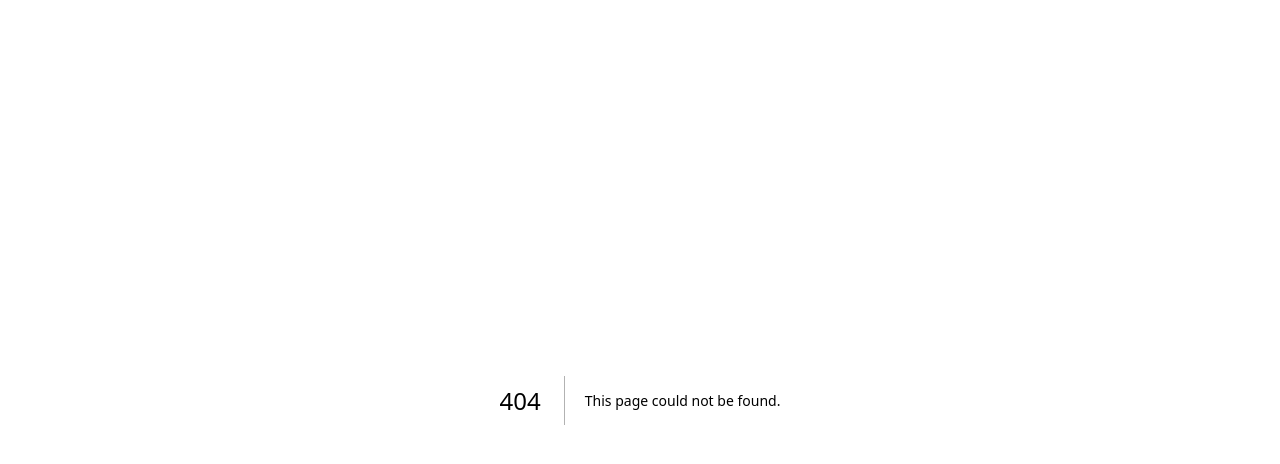
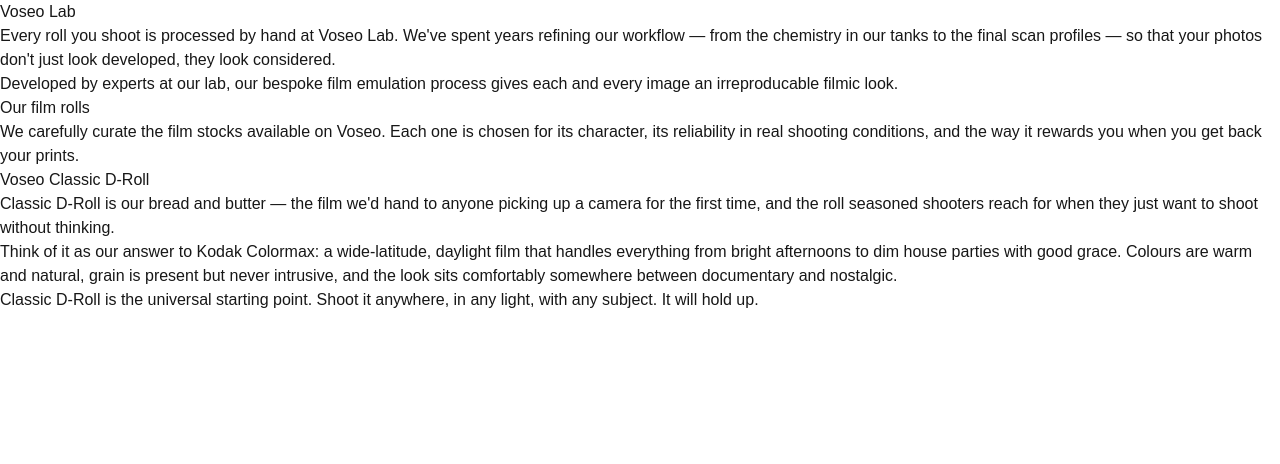
Before and after one commit to Momento-Repo/voseo-web, a Next.js app: page /our-look in a window 1280 px wide. Before the commit this address had no page. Shown: the top 464 px of the page. Built offline with nearby package versions, Linux system fonts and the light colour scheme.

Commit message:
privacy updates

```diff
--- a/src/app/(pages)/privacy-policy/page.tsx
+++ b/src/app/(pages)/privacy-policy/page.tsx
@@ -1,7 +1,7 @@
 import type { Metadata } from "next";
 
 export const metadata: Metadata = {
-  title: "Privacy Policy — Voseo",
+  title: "Privacy Policy - Voseo",
 };
 
 export default function PrivacyPolicyPage() {
@@ -13,13 +13,13 @@
         understand what data we collect, why we collect it, and what your
         rights are in relation to it.
       </p>
-      <p>Last updated: 27 December 2025</p>
+      <p>Last updated: 15 October 2026</p>
 
       <nav>
         <h2>Table of contents</h2>
         <ul>
           <li><a href="#owner-and-controller">Owner and Data Controller</a></li>
-          <li><a href="#types-of-data">Types of Data collected</a></li>
+          <li><a href="#types-of-data">Type of Data we collect</a></li>
           <li><a href="#mode-and-place">Mode and place of processing the Data</a></li>
           <li><a href="#purposes">The purposes of processing</a></li>
           <li><a href="#detailed-info">Detailed information on the processing of Personal Data</a></li>
@@ -59,11 +59,14 @@
         </p>
         <ul>
           <li>Email address</li>
-          <li>Usage Data</li>
+          <li>Usage Data, including app interaction and analytics events</li>
           <li>First name</li>
           <li>Last name</li>
           <li>Country</li>
-          <li>Device information</li>
+          <li>
+            Device information, including device or app identifiers used for
+            analytics
+          </li>
           <li>Data communicated while using the service</li>
           <li>Camera permission</li>
         </ul>
@@ -87,7 +90,7 @@
           welcome to contact the Owner.
         </p>
         <p>
-          Any use of Cookies – or of other tracking tools — by this
+          Any use of Cookies – or of other tracking tools - by this
           Application or by the owners of third-party services used by this
           Application serves the purpose of providing the Service required by
           the User, in addition to any other purposes described in the
@@ -155,6 +158,7 @@
         <ul>
           <li>Beta Testing</li>
           <li>Device permissions for Personal Data access</li>
+          <li>Analytics and measurement, if the User opts in</li>
         </ul>
       </section>
 
@@ -199,6 +203,67 @@
         </p>
         <ul>
           <li>Personal Data processed: Camera permission</li>
+        </ul>
+
+        <h3>Google Analytics for Firebase (GA4)</h3>
+        <p>
+          If the User opts in to <strong>Analytics &amp; Diagnostics</strong>,
+          this Application uses Google Analytics for Firebase, which provides
+          analytics and measurement services, including reporting through
+          Google Analytics 4 (GA4). Analytics collection is controlled
+          according to the User&apos;s choice. The User can decline analytics
+          or withdraw consent later using the analytics setting in the
+          Application.
+        </p>
+        <p>
+          Analytics may include information about how the User uses the
+          Application, such as onboarding activity, sign-in or sign-up events,
+          and checkout or purchase events. Event information can include the
+          sign-in method or product identifier. Google Analytics may also
+          process technical Usage Data, such as device, app, and pseudonymous
+          identifiers, to provide its service and measure app and campaign
+          performance. This information is not intended to include the
+          User&apos;s name, email address, or payment details as analytics
+          event data.
+        </p>
+        <p>
+          On iOS, the Application may request permission through Apple&apos;s
+          App Tracking Transparency framework when the User opts in to
+          analytics. The User&apos;s App Tracking Transparency choice is
+          separate from the analytics choice. Voseo&apos;s analytics setting
+          controls analytics collection; the tracking permission is used to
+          determine whether related advertising consent signals can be
+          enabled. On Android, those advertising consent signals are based on
+          the User&apos;s analytics choice.
+        </p>
+        <p>
+          The analytics choice can be changed at any time in the
+          Application&apos;s preferences. If the User withdraws analytics
+          consent, the Application disables analytics collection and requests
+          that analytics data stored on the device be reset. This does not
+          necessarily delete data already received by Google; Users may
+          contact the Owner to exercise any applicable data rights.
+        </p>
+        <ul>
+          <li>
+            Service provider: Google (Google Analytics for Firebase / Google
+            Analytics 4)
+          </li>
+          <li>
+            Personal Data processed: Usage Data, device and app information,
+            analytics events, and device or app identifiers
+          </li>
+          <li>
+            Purpose of processing: to understand use of the Application,
+            improve its performance, and measure campaign performance
+          </li>
+          <li>
+            Place of processing: data may be processed in countries where
+            Google or its service providers operate, including the United
+            States. For further information about international transfers and
+            safeguards, Users may consult the relevant Google privacy and
+            data-processing information or contact the Owner.
+          </li>
         </ul>
       </section>
 
@@ -245,6 +310,11 @@
           whether the provision of Personal Data is a statutory or
           contractual requirement, or a requirement necessary to enter into a
           contract.
+        </p>
+        <p>
+          For Google Analytics for Firebase analytics described in this
+          policy, the legal basis is the User&apos;s consent. The User may
+          decline or withdraw that consent as described above.
         </p>
 
         <h3>Further information about retention time</h3>
@@ -442,8 +512,8 @@
         <h2>Definitions and legal references</h2>
         <p>
           <strong>Personal Data (or Data).</strong> Any information that
-          directly, indirectly, or in connection with other information —
-          including a personal identification number — allows for the
+          directly, indirectly, or in connection with other information -
+          including a personal identification number - allows for the
           identification or identifiability of a natural person.
         </p>
         <p>
--- /dev/null
+++ b/src/app/our-look/page.tsx
@@ -0,0 +1,48 @@
+import type { Metadata } from "next";
+
+export const metadata: Metadata = {
+  title: "Voseo Lab — Processing & Film",
+};
+
+export default function LabPage() {
+  return (
+    <>
+      <h1>Voseo Lab</h1>
+      <p>
+        Every roll you shoot is processed by hand at Voseo Lab. We've spent years
+        refining our workflow — from the chemistry in our tanks to the final
+        scan profiles — so that your photos don&apos;t just look developed, they look
+        considered.
+      </p>
+      <p>
+        Developed by experts at our lab, our bespoke film emulation process gives
+        each and every image an irreproducable filmic look.
+      </p>
+
+      <h2>Our film rolls</h2>
+      <p>
+        We carefully curate the film stocks available on Voseo. Each one is
+        chosen for its character, its reliability in real shooting conditions, and
+        the way it rewards you when you get back your prints.
+      </p>
+
+      <h2>Voseo Classic D-Roll</h2>
+      <p>
+        Classic D-Roll is our bread and butter — the film we&apos;d hand to anyone
+        picking up a camera for the first time, and the roll seasoned shooters
+        reach for when they just want to shoot without thinking.
+      </p>
+      <p>
+        Think of it as our answer to Kodak Colormax: a wide-latitude, daylight
+        film that handles everything from bright afternoons to dim house parties
+        with good grace. Colours are warm and natural, grain is present but
+        never intrusive, and the look sits comfortably somewhere between
+        documentary and nostalgic.
+      </p>
+      <p>
+        Classic D-Roll is the universal starting point. Shoot it anywhere, in any
+        light, with any subject. It will hold up.
+      </p>
+    </>
+  );
+}
--- a/src/app/page.tsx
+++ b/src/app/page.tsx
@@ -5,7 +5,7 @@
 import { AppleLogo } from "@/components/svg/apple-logo";
 import { PlayStoreLogo } from "@/components/svg/play-store-logo";
 import Link from "next/link";
-import { useIsMobile } from "./hooks/use-is-mobile";
+import { useIsMobile } from "../hooks/use-is-mobile";
 
 const APP_STORE_URL = "https://apps.apple.com/gb/app/voseo-every-photo-counts/id6749246751";
 const PLAY_STORE_URL = "https://play.google.com/store/apps/details?id=com.voseo.voseoapp";
```
Also changed, not shown: src/app/our-look/AGENTS.md (added), src/hooks/use-is-mobile.tsx (renamed from src/app/hooks/use-is-mobile.tsx).
